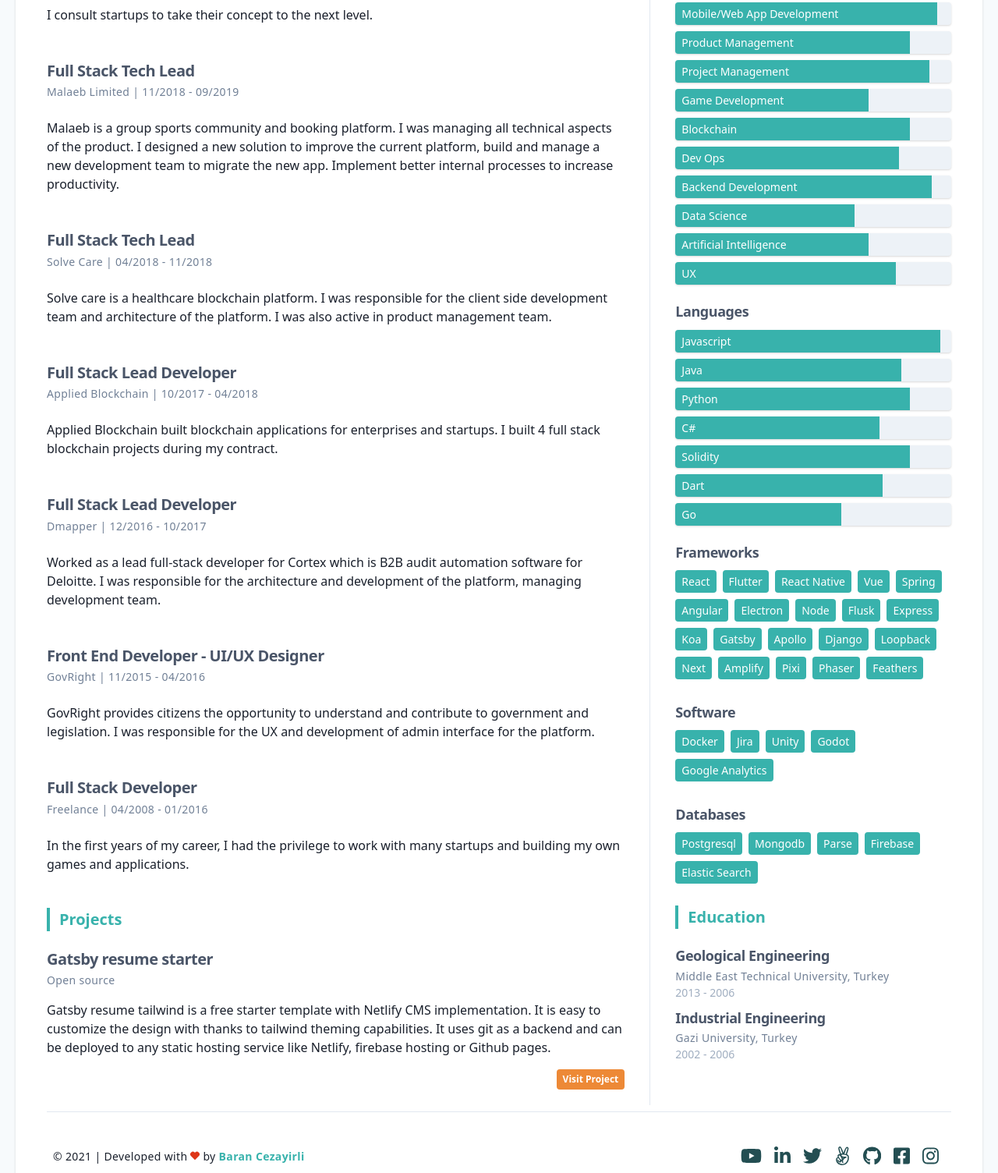
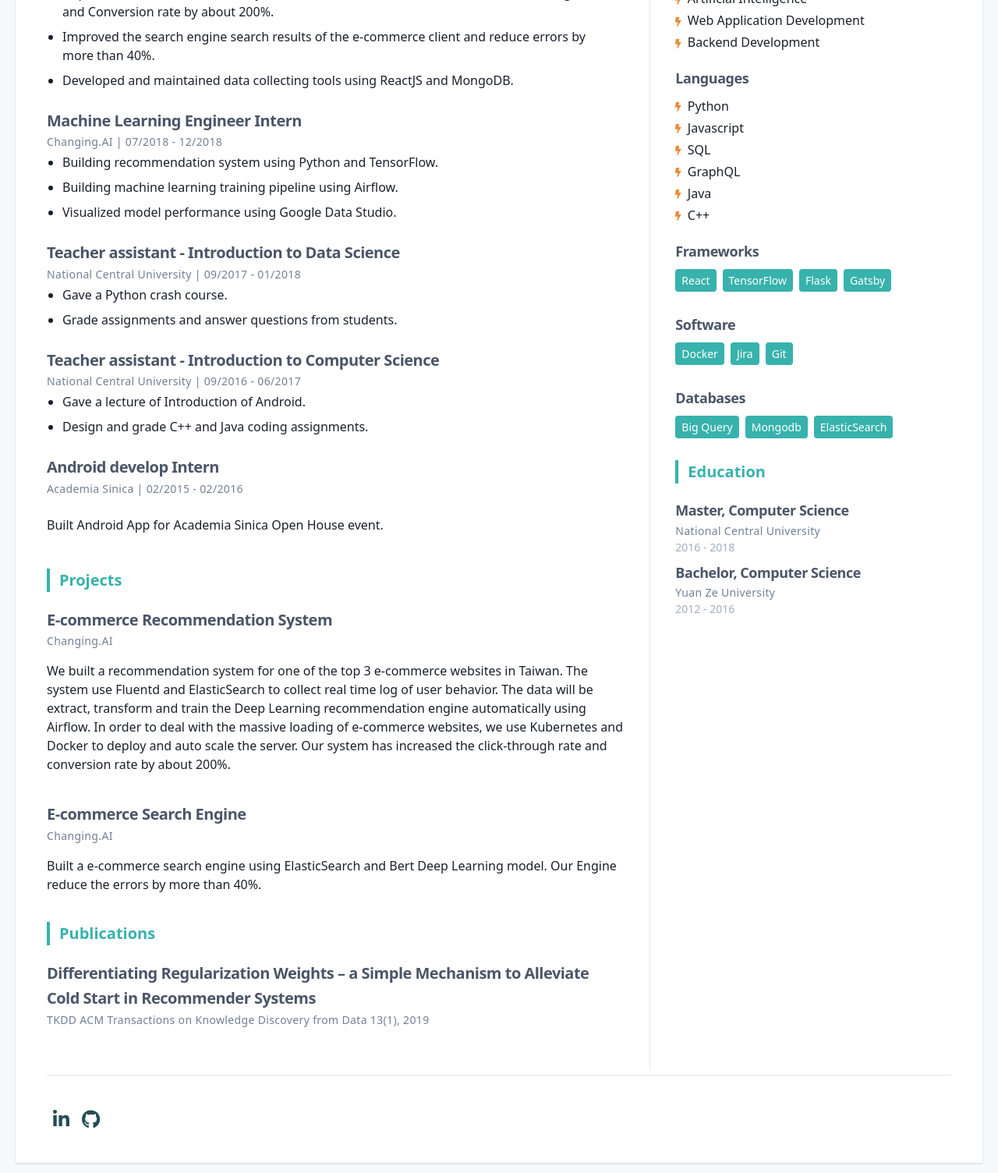
Before and after one commit to PuChenTW/Resume, a Gatsby site: page / in a window 1280 px wide. Shown: the part 556-2060 px from the top of the page at 78% size. Built offline with nearby package versions, Linux system fonts and the light colour scheme; Gatsby itself is replaced by a stand-in of ours.

Commit message:
Code formatting and update profile.

```diff
--- a/data/profile.json
+++ b/data/profile.json
@@ -1,92 +1,49 @@
 {
   "contact": {
-    "phone": "+380 63 251 76 44",
-    "email": "contact@barancezayirli.com",
-    "website": "https://barancezayirli.com",
-    "location": "Kiev, Ukraine"
+    "phone": "+886 987902619",
+    "email": "puchen.tw@gmail.com",
+    "location": "Taipei, Taiwan"
   },
   "skills": [
     {
       "title": "General",
-      "type": "percent",
+      "type": "list",
       "subskills": [
         {
-          "name": "Architecture",
-          "percent": 89
+          "name": "Data Science"
         },
         {
-          "name": "Mobile/Web App Development",
-          "percent": 95
+          "name": "Artificial Intelligence"
         },
         {
-          "name": "Product Management",
-          "percent": 85
+          "name": "Web Application Development"
         },
         {
-          "name": "Project Management",
-          "percent": 92
-        },
-        {
-          "name": "Game Development",
-          "percent": 70
-        },
-        {
-          "name": "Blockchain",
-          "percent": 85
-        },
-        {
-          "name": "Dev Ops",
-          "percent": 81
-        },
-        {
-          "name": "Backend Development",
-          "percent": 93
-        },
-        {
-          "name": "Data Science",
-          "percent": 65
-        },
-        {
-          "name": "Artificial Intelligence",
-          "percent": 70
-        },
-        {
-          "name": "UX",
-          "percent": 80
+          "name": "Backend Development"
         }
       ]
     },
     {
       "title": "Languages",
-      "type": "percent",
+      "type": "list",
       "subskills": [
         {
-          "name": "Javascript",
-          "percent": 96
+          "name": "Python"
         },
         {
-          "name": "Java",
-          "percent": 82
+          "name": "Javascript"
         },
         {
-          "name": "Python",
-          "percent": 85
+          "name": "SQL"
         },
         {
-          "name": "C#",
-          "percent": 74
+          "name": "GraphQL"
         },
         {
-          "name": "Solidity",
-          "percent": 85
+          "name": "Java"
         },
         {
-          "name": "Dart",
-          "percent": 75
-        },
-        {
-          "name": "Go",
-          "percent": 60
+          "name": "C++"
         }
       ]
     },
@@ -98,61 +55,13 @@
           "name": "React"
         },
         {
-          "name": "Flutter"
+          "name": "TensorFlow"
         },
         {
-          "name": "React Native"
-        },
-        {
-          "name": "Vue"
-        },
-        {
-          "name": "Spring"
-        },
-        {
-          "name": "Angular"
-        },
-        {
-          "name": "Electron"
-        },
-        {
-          "name": "Node"
-        },
-        {
-          "name": "Flusk"
-        },
-        {
-          "name": "Express"
-        },
-        {
-          "name": "Koa"
+          "name": "Flask"
         },
         {
           "name": "Gatsby"
-        },
-        {
-          "name": "Apollo"
-        },
-        {
-          "name": "Django"
-        },
-        {
-          "name": "Loopback"
-        },
-        {
-          "name": "Next"
-        },
-        {
-          "name": "Amplify"
-        },
-        {
-          "name": "Pixi"
-        },
-        {
-          "name": "Phaser"
-        },
-        {
-          "name": "Feathers"
         }
       ]
     },
@@ -167,13 +76,7 @@
           "name": "Jira"
         },
         {
-          "name": "Unity"
-        },
-        {
-          "name": "Godot"
-        },
-        {
-          "name": "Google Analytics"
+          "name": "git"
         }
       ]
     },
@@ -182,127 +85,113 @@
       "type": "tag",
       "subskills": [
         {
-          "name": "Postgresql"
+          "name": "Big Query"
         },
         {
           "name": "Mongodb"
         },
         {
-          "name": "Parse"
-        },
-        {
-          "name": "Firebase"
-        },
-        {
-          "name": "Elastic Search"
+          "name": "ElasticSearch"
         }
       ]
     }
   ],
-  "summary": "Highly focused technologist with a multidisciplinary skill set honed over 15+ years in the IT industry. I strive to build great products and can take an initial idea, tackle it from multiple angles and take it from something great to something incredible. With 15+ years of experience in various industries, I help tech startups from idea phase to high volumes. I design and build scalable solutions, implement internal processes that fit your organization, build teams that produce results.",
+  "summary": "2+ years experience in software development. Skilled in Python, Javascript, Machine Learning, Software Development, Testing, and Debugging. Experience in rapid prototyping using open source software. Familiar with Cloud Application Development. Enjoy solving problems by programming.",
   "education": [
     {
-      "institution": "Middle East Technical University, Turkey",
-      "degree": "Geological Engineering",
-      "start": "2013",
-      "end": "2006"
+      "institution": "National Central University",
+      "degree": "Master, Computer Science",
+      "start": "2016",
+      "end": "2018"
     },
     {
-      "institution": "Gazi University, Turkey",
-      "degree": "Industrial Engineering",
-      "start": "2002",
-      "end": "2006"
+      "institution": "Yuan Ze University",
+      "degree": "Bachelor, Computer Science",
+      "start": "2012",
+      "end": "2016"
     }
   ],
   "experience": [
     {
-      "role": "Consultant",
-      "company": "Baran Cezayirli Consulting",
-      "description": "I consult startups to take their concept to the next level.",
-      "start": "08/2018",
+      "role": "Software Engineer & Data Scientist",
+      "company": "Changing.AI",
+      "description": [
+        "Improved the recommendation system of the e-commerce client, increase Click-Through rate and Conversion rate by about 200%.",
+        "Improved the search engine search results of the e-commerce client and reduce errors by more than 40%.",
+        "Developed and maintained data collecting tools using ReactJS and MongoDB."
+      ],
+      "start": "05/2019",
       "end": ""
     },
     {
-      "role": "Full Stack Tech Lead",
-      "company": "Malaeb Limited",
-      "description": "Malaeb is a group sports community and booking platform. I was managing all technical aspects of the product. I designed a new solution to improve the current platform, build and manage a new development team to migrate the new app. Implement better internal processes to increase productivity.",
-      "start": "11/2018",
-      "end": "09/2019"
+      "role": "Machine Learning Engineer Intern",
+      "company": "Changing.AI",
+      "description": [
+        "Building recommendation system using Python and TensorFlow.",
+        "Building machine learning training pipeline using Airflow.",
+        "Visualized model performance using Google Data Studio."
+      ],
+      "start": "07/2018",
+      "end": "12/2018"
     },
     {
-      "role": "Full Stack Tech Lead",
-      "company": "Solve Care",
-      "description": "Solve care is a healthcare blockchain platform. I was responsible for the client side development team and architecture of the platform. I was also active in product management team.",
-      "start": "04/2018",
-      "end": "11/2018"
+      "role": "Teacher assistant - Introduction to Data Science",
+      "company": "National Central University",
+      "description": [
+        "Gave a Python crash course.",
+        "Grade assignments and answer questions from students."
+      ],
+      "start": "09/2017",
+      "end": "01/2018"
     },
     {
-      "role": "Full Stack Lead Developer",
-      "company": "Applied Blockchain",
-      "description": "Applied Blockchain built blockchain applications for enterprises and startups. I built 4 full stack blockchain projects during my contract.",
-      "start": "10/2017",
-      "end": "04/2018"
+      "role": "Teacher assistant - Introduction to Computer Science",
+      "company": "National Central University",
+      "description": [
+        "Gave a lecture of Introduction of Android.",
+        "Design and grade C++ and Java coding assignments."
+      ],
+      "start": "09/2016",
+      "end": "06/2017"
     },
     {
-      "role": "Full Stack Lead Developer",
-      "company": "Dmapper",
-      "description": "Worked as a lead full-stack developer for Cortex which is B2B audit automation software for Deloitte. I was responsible for the architecture and development of the platform, managing development team.",
-      "start": "12/2016",
-      "end": "10/2017"
-    },
-    {
-      "role": "Front End Developer - UI/UX Designer",
-      "company": "GovRight",
-      "description": "GovRight provides citizens the opportunity to understand and contribute to government and legislation. I was responsible for the UX and development of admin interface for the platform.",
-      "start": "11/2015",
-      "end": "04/2016"
-    },
-    {
-      "role": "Full Stack Developer",
-      "company": "Freelance",
-      "description": "In the first years of my career, I had the privilege to work with many startups and building my own games and applications.",
-      "start": "04/2008",
-      "end": "01/2016"
+      "role": "Android develop Intern",
+      "company": "Academia Sinica",
+      "description": [
+        "Built Android App for Academia Sinica Open House event."
+      ],
+      "start": "02/2015",
+      "end": "02/2016"
     }
   ],
   "social": [
     {
-      "service": "youtube",
-      "url": "https://www.youtube.com/channel/UCczRc31u_YXNiSpYKxQU_Ug"
-    },
-    {
       "service": "linkedin",
-      "url": "https://www.linkedin.com/in/barancezayirli"
-    },
-    {
-      "service": "twitter",
-      "url": "https://twitter.com/barancezayirli"
-    },
-    {
-      "service": "angellist",
-      "url": "https://angel.co/baran-cezayirli"
+      "url": "https://www.linkedin.com/in/%E7%92%9E-%E9%99%B3-ba2a8a15a/"
     },
     {
       "service": "github",
-      "url": "https://github.com/barancezayirli"
+      "url": "https://github.com/PuChenTW"
+    }
+  ],
+  "role": "Software Engineer",
+  "projects": [
+    {
+      "name": "E-commerce Recommendation System",
+      "company": "Changing.AI",
+      "description": "We built a recommendation system for one of the top 3 e-commerce websites in Taiwan. The system use Fluentd and ElasticSearch to collect real time log of user behavior. The data will be extract, transform and train the Deep Learning recommendation engine automatically using Airflow. In order to deal with the massive loading of e-commerce websites, we use Kubernetes and Docker to deploy and auto scale the server. Our system has increased the click-through rate and conversion rate by about 200%."
     },
     {
-      "service": "facebook",
-      "url": "https://www.facebook.com/barancezayirli"
-    },
-    {
-      "service": "instagram",
-      "url": "https://www.instagram.com/barancezayirli"
+      "name": "E-commerce Search Engine",
+      "company": "Changing.AI",
+      "description": "Built a e-commerce search engine using ElasticSearch and Bert Deep Learning model. Our Engine reduce the errors by more than 40%."
     }
   ],
-  "role": "Technologist",
-  "projects": [
+  "publications": [
     {
-      "name": "Gatsby resume starter",
-      "company": "Open source",
-      "description": "Gatsby resume tailwind is a free starter template with  Netlify CMS implementation. It is easy to customize the design with thanks to tailwind theming capabilities. It uses git as a backend and can be deployed to any static hosting service like Netlify, firebase hosting or Github pages.",
-      "link": "https://github.com/barancezayirli/gatsby-resume-tailwind"
+      "title": "Differentiating Regularization Weights – a Simple Mechanism to Alleviate Cold Start in Recommender Systems",
+      "publisher": "TKDD ACM Transactions on Knowledge Discovery from Data 13(1), 2019"
     }
   ],
-  "fullname": "Baran Cezayirli"
+  "fullname": "Pu Chen"
 }
--- a/gatsby-config.js
+++ b/gatsby-config.js
@@ -6,28 +6,22 @@
 
 module.exports = {
   siteMetadata: {
-    title: `Baran Cezayirli | Technologist`,
-    author: `Baran Cezayirli`,
-    description: `With 10+ years of experience in various industries, I help tech
-              startups from idea phase to high volumes. I design and build
-              scalable solutions, implement internal processes that fit your
-              organization, build teams that produce results.`,
-    siteUrl: `https://barancezayirli.com/`,
-    social: {
-      twitter: `barancezayirli`,
-    },
+    title: `Pu Chen | Software Engineer`,
+    author: `Pu Chen`,
+    description: `Software Engineer in Changing.AI`,
+    siteUrl: `https://www.linkedin.com/in/%E7%92%9E-%E9%99%B3-ba2a8a15a/`,
   },
   plugins: [
     {
       resolve: `gatsby-plugin-manifest`,
       options: {
-        name: `Baran Cezayirli | Technologist`,
+        name: `Pu Chen | Software Engineer`,
         short_name: `CV`,
         start_url: `/`,
         background_color: `#f7f0eb`,
         theme_color: `#38B2AC`,
         display: `standalone`,
-        icon: 'src/assets/site-icon.png'
+        icon: 'src/assets/site-icon.png',
       },
     },
     'gatsby-plugin-offline',
@@ -54,7 +48,7 @@ module.exports = {
       options: {
         printRejected: true,
         tailwind: true, // Enable tailwindcss support
-      }
-    }
+      },
+    },
   ],
 };
--- a/package.json
+++ b/package.json
@@ -1,5 +1,5 @@
 {
-  "name": "gatsby-resume-tailwind",
+  "name": "resume",
   "private": true,
   "description": "Gatsby starter for resume",
   "version": "0.1.0",
@@ -24,6 +24,7 @@
     "gatsby-plugin-react-svg": "^2.1.2",
     "gatsby-source-filesystem": "^2.1.43",
     "gatsby-transformer-json": "^2.2.22",
+    "lodash": "^4.17.21",
     "netlify-cms-app": "^2.10.1",
     "prop-types": "^15.7.2",
     "react": "^16.12.0",
--- a/src/components/experience.js
+++ b/src/components/experience.js
@@ -1,4 +1,5 @@
 import React from 'react';
+import { size, first, castArray } from 'lodash';
 
 const Experience = ({ data }) => (
   <section>
@@ -10,7 +11,15 @@ const Experience = ({ data }) => (
           <h3 className="item-sub">
             {item.company} | {item.start} - {item.end || 'PRESENT'}
           </h3>
-          <p className="py-6">{item.description}</p>
+          {size(item.description) > 1 ? (
+            <ul class="list-disc px-5">
+              {castArray(item.description).map(des => (
+                <li className="py-1">{des}</li>
+              ))}
+            </ul>
+          ) : (
+            <p className="py-6"> {first(item.description)} </p>
+          )}
         </article>
       ))}
   </section>
--- a/src/components/footer.js
+++ b/src/components/footer.js
@@ -1,29 +1,8 @@
 import React from 'react';
-import HeartIcon from '../assets/heart.svg';
 import SocialIcon from './social_icon';
 
 const Footer = ({ social }) => (
   <footer className="py-6 mx-auto items-center justify-between md:flex">
-    <div className="items-center flex tracking-wide mb-5 md:mb-0 justify-center text-sm ml-2">
-      <span className="inline-block mr-1">
-        © {new Date().getFullYear()} | Developed with
-      </span>
-      <span className="inline-block mr-1">
-        <HeartIcon
-          className="h-3 w-3 fill-current"
-          style={{ color: '#de3618' }}
-        />
-      </span>
-      <span className="inline-block mr-1">by</span>
-      <a
-        className="text-primary-500 hover:text-primary-700 font-bold"
-        href="https://barancezayirli.com"
-        target="_blank"
-        rel="noopener noreferrer"
-      >
-        Baran Cezayirli
-      </a>
-    </div>
     {social && (
       <div className="flex items-center justify-center ml-2">
         {social.map(item => (
--- a/src/components/index.js
+++ b/src/components/index.js
@@ -2,6 +2,7 @@ export { default as Header } from './header';
 export { default as Summary } from './summary';
 export { default as Experience } from './experience';
 export { default as Projects } from './projects';
+export { default as Publications } from './publication';
 export { default as Skills } from './skills';
 export { default as List } from './list';
 export { default as Education } from './education';
--- a/src/components/projects.js
+++ b/src/components/projects.js
@@ -8,6 +8,7 @@ const Projects = ({ data }) => (
         <h2 className="item-header">{item.name}</h2>
         <h3 className="item-sub">{item.company}</h3>
         <p className="py-4">{item.description}</p>
+        {item.link && (
           <div className="flex justify-end">
             <a
               className="btn btn-secondary"
@@ -18,6 +19,7 @@ const Projects = ({ data }) => (
               Visit Project
             </a>
           </div>
+        )}
       </article>
     ))}
   </section>
--- /dev/null
+++ b/src/components/publication.js
@@ -0,0 +1,16 @@
+import React from 'react';
+
+const Publications = ({ data }) => (
+  <section>
+    <h1 className="section-header">Publications</h1>
+    {data.map(item => (
+      <article className="my-5" key={item.title}>
+        <h2 className="item-header">{item.title}</h2>
+        <h3 className="item-sub">{item.publisher}</h3>
+        <p className="py-4">{item.description}</p>
+      </article>
+    ))}
+  </section>
+);
+
+export default Publications;
--- a/src/components/seo.js
+++ b/src/components/seo.js
@@ -11,7 +11,6 @@ import Helmet from 'react-helmet';
 import { useStaticQuery, graphql } from 'gatsby';
 
 const SEO = ({ description, lang, meta, title }) => {
-
   const { site } = useStaticQuery(
     graphql`
       query {
@@ -69,7 +68,7 @@ const SEO = ({ description, lang, meta, title }) => {
       ].concat(meta)}
     />
   );
-}
+};
 
 SEO.defaultProps = {
   lang: `en`,
--- a/src/components/summary.js
+++ b/src/components/summary.js
@@ -4,8 +4,8 @@ const Summary = ({ data }) => (
   <section className="py-5 border-b border-neutral-300 lg:flex items-center">
     <div className="my-5">
       <img
-        className="rounded-full mx-auto w-32 lg:w-full xl:w-4/5"
-        src="./profile.jpg"
+        className="rounded-full mx-auto w-32 lg:w-full xl:w-3/5"
+        src="./profile.jpeg"
         alt="profile"
       />
     </div>
--- a/src/pages/index.js
+++ b/src/pages/index.js
@@ -4,11 +4,12 @@ import {
   Summary,
   Experience,
   Projects,
+  Publications,
   Skills,
   List,
   Education,
   Footer,
-  SEO
+  SEO,
 } from '../components';
 import resume from '../../data/profile';
 import '../main.css';
@@ -16,6 +17,7 @@ import '../main.css';
 const Home = () => (
   <main className="antialiased text-neutral-900 bg-neutral-100 min-h-screen sm:p-5">
     <SEO title="Resume" />
+
     <div className="container mx-auto shadow bg-white py-5 px-10">
       <Header
         contacts={resume.contact}
@@ -27,6 +29,7 @@ const Home = () => (
         <div className="lg:w-2/3 lg:pr-8">
           {resume.experience && <Experience data={resume.experience} />}
           {resume.projects && <Projects data={resume.projects} />}
+          {resume.publications && <Publications data={resume.publications} />}
         </div>
         <div className="lg:w-1/3 lg:pl-8 lg:border-l lg:border-neutral-300 ">
           {resume.skills && <Skills data={resume.skills} />}
--- a/static/admin/config.yml
+++ b/static/admin/config.yml
@@ -1,6 +1,6 @@
 backend:
   name: github
-  repo: barancezayirli/gatsby-starter-resume-cms #TODO replace this with your own repo
+  repo: PuChenTW/Resume
 
 media_folder: static/assets
 public_folder: assets
```
Also changed, not shown: README.md, static/profile.jpeg (added), static/profile.jpg (deleted), 1 other file. Lines whose indentation alone changed are shown as unchanged.
